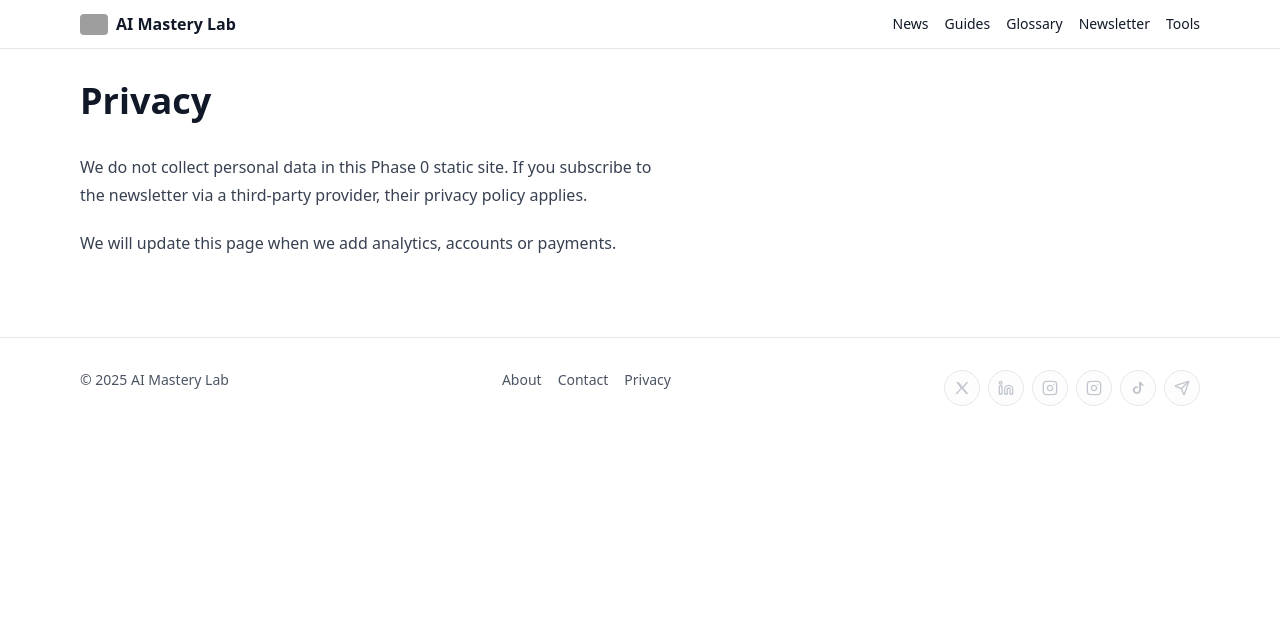
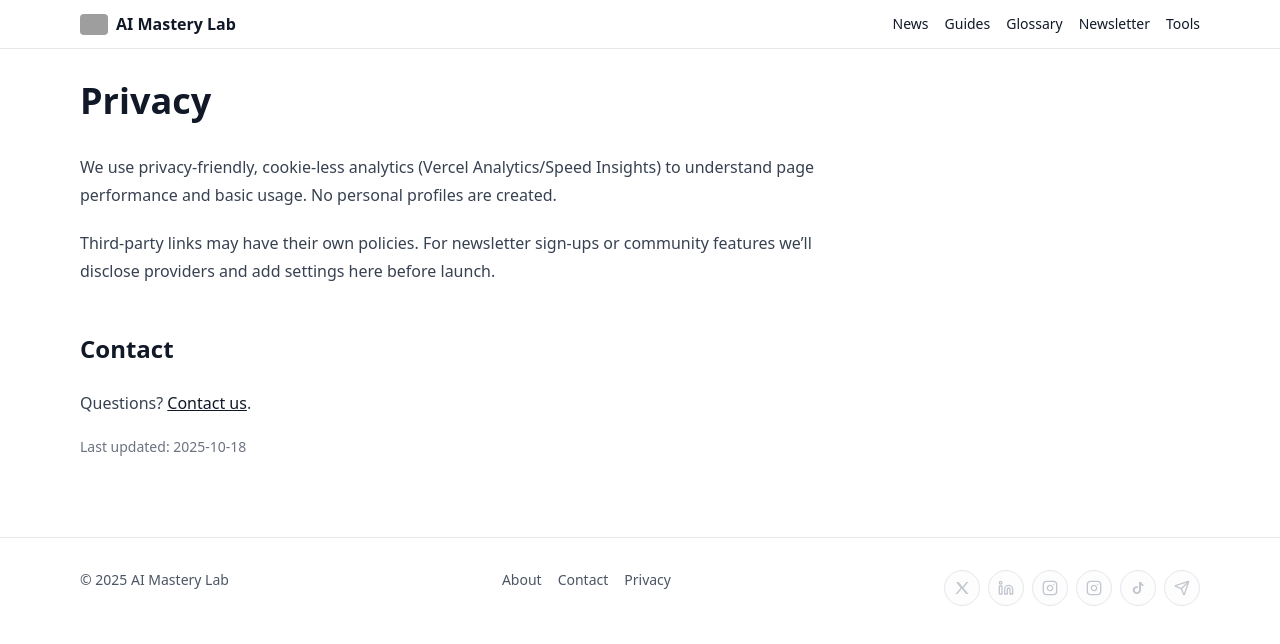
Before and after one commit to Jatin2349/ai-news-site, a Next.js app: page /privacy in a window 1280 px wide. Shown: the top 644 px of the page. Built offline with nearby package versions, Linux system fonts and the light colour scheme; grey boxes are pictures that could not be loaded.

Commit message:
Update page.tsx

```diff
--- a/app/privacy/page.tsx
+++ b/app/privacy/page.tsx
@@ -1,12 +1,25 @@
+export const metadata = {
+  title: 'Privacy',
+  description: 'Privacy policy for AI Mastery Lab.'
+}
+
 export default function PrivacyPage() {
   return (
-    <div className="prose">
+    <div className="prose max-w-3xl">
       <h1>Privacy</h1>
       <p>
-        We do not collect personal data in this Phase 0 static site.
-        If you subscribe to the newsletter via a third-party provider, their privacy policy applies.
+        We use privacy-friendly, cookie-less analytics (Vercel Analytics/Speed Insights) to understand
+        page performance and basic usage. No personal profiles are created.
       </p>
-      <p>We will update this page when we add analytics, accounts or payments.</p>
+      <p>
+        Third-party links may have their own policies. For newsletter sign-ups or community features we’ll
+        disclose providers and add settings here before launch.
+      </p>
+      <h2>Contact</h2>
+      <p>
+        Questions? <a href="/contact">Contact us</a>.
+      </p>
+      <p className="text-sm text-gray-500">Last updated: {new Date().toISOString().slice(0,10)}</p>
     </div>
   )
 }
```
